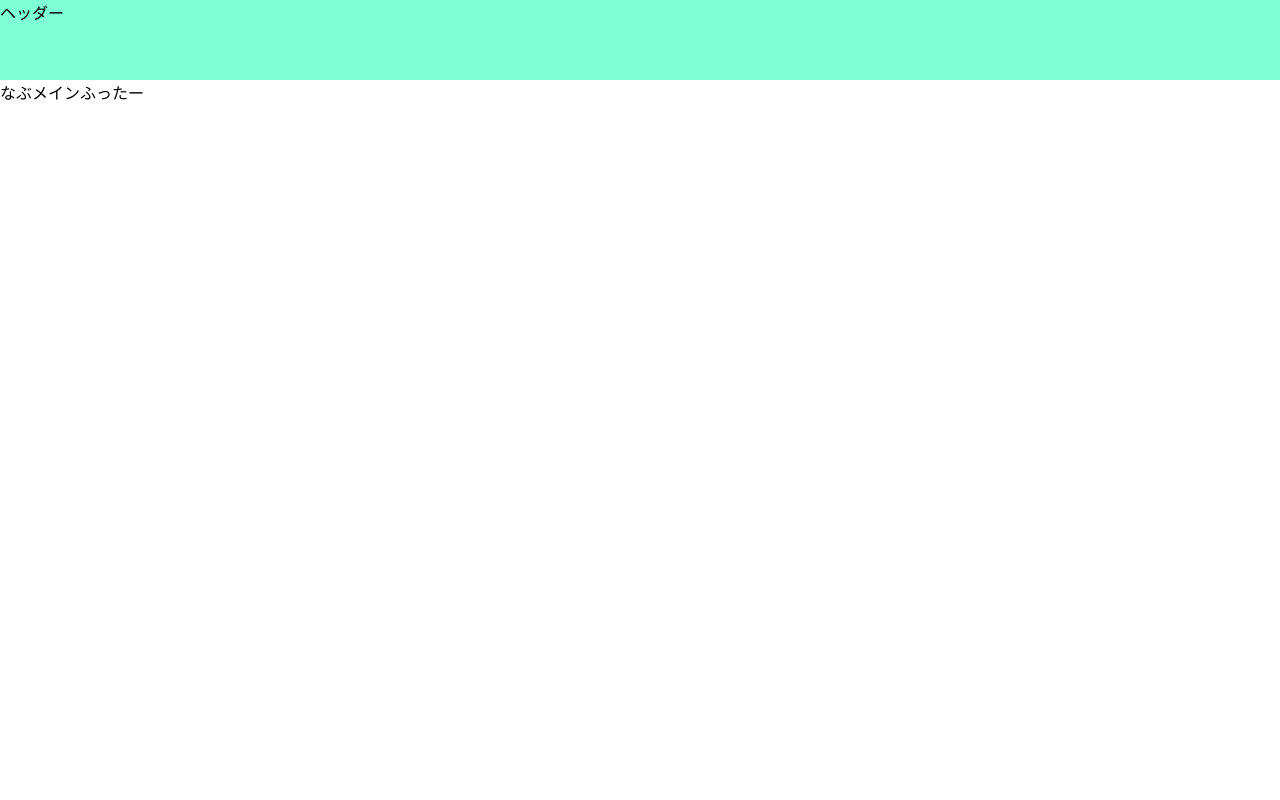
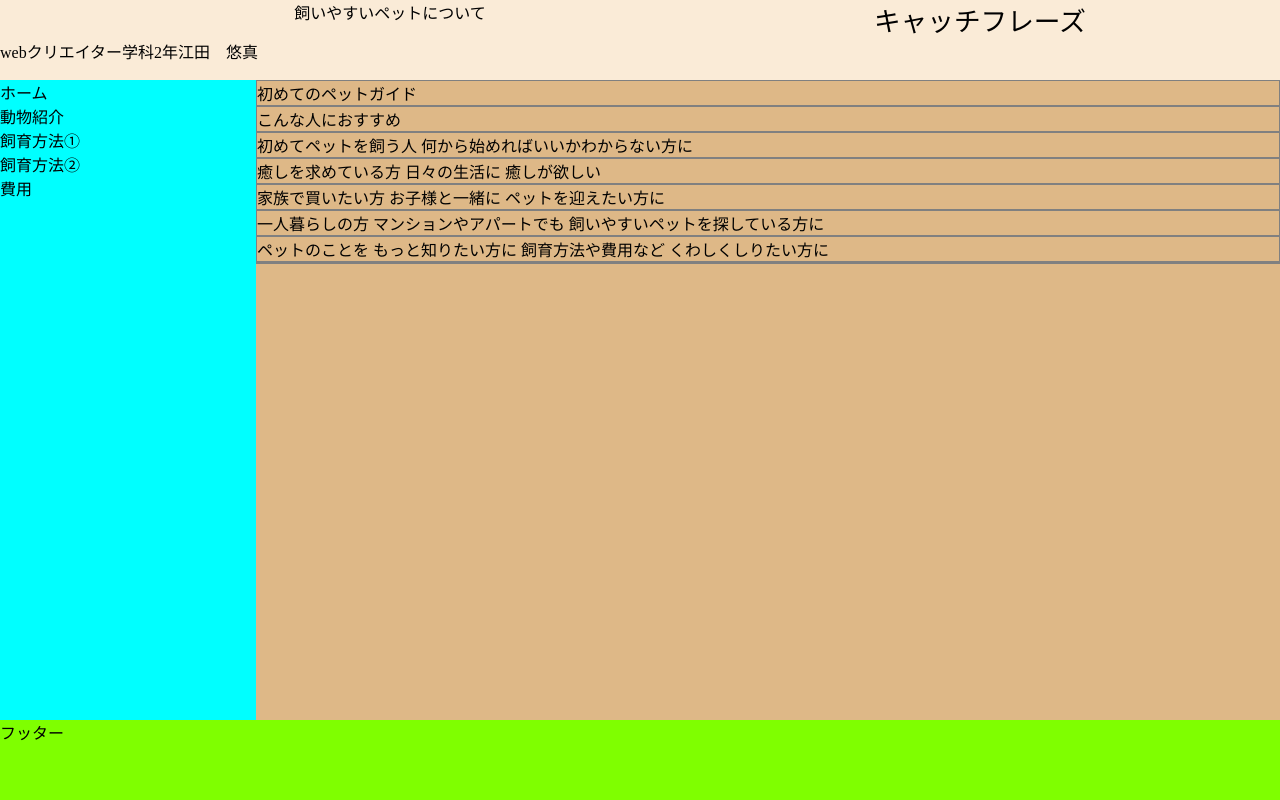
Before and after one commit to ckg25023-cpu/zemi, a plain HTML site: page index.html in a window 1280 px wide. Drawn offline with Linux system fonts and the light colour scheme.

Commit message:
あああ

```diff
--- a/index.html
+++ b/index.html
@@ -5,63 +5,160 @@
     <meta charset="UTF-8">
     <meta name="viewport" content="width=device-width, initial-scale=1.0">
     <title>Document</title>
-    <link rel="stylesheet" href="style.css">
+    <link rel="">
     <style>
-        ::root{
-            --my-nav-width: 30%;
+        :root {
+            --my-nav-width: 20%;
         }
-        *{
+
+        * {
             box-sizing: border-box;
             margin: 0;
+            padding: 0;
         }
-        body{
+
+        body {
             display: flex;
             flex-wrap: wrap;
+        }
 
+        header {
+            background-color: antiquewhite;
+            width: 100%;
+            height: 10vh;
         }
-        header{
+
+        nav {
+            background-color: aqua;
+            width: var(--my-nav-width);
+            height: 80vh;
+        }
+
+        main {
+            background-color: burlywood;
+            width: calc(100% - var(--my-nav-width));
+            height: 80vh;
+        }
+
+        footer {
+            background-color: chartreuse;
             width: 100%;
-            height: 10vh; /*vhは画面に占めるパーセント*/
-            background-color: aquamarine;
+            height: 10vh;
         }
-           {header
-        background-color: aquamarine;
-    }
-    {nav
-        width: var(--my-nav-width);
-        height: 80vh;
-        background-color: blantiquewhite;
+
+        .container {
+            display: flex;
+            flex-wrap: wrap;
         }
-    {main
-        width: calc( 100%-var(--my-nav-width) );
-        height: 80vh;
-        background-color: blanchedalmond;
+
+        .tate {
+            flex-direction: column;
         }
-    {footer
-        width: 100px;
-        height: 10vh;
-        background-color: brown;
+
+        .yoko {
+            flex-direction: row;
+        }
+
+        header {
+            justify-content: space-between;
+        }
+
+        header-title {
+            font-size: 30pt;
+        }
+
+        .header-subtitle {
+            font-size: 20pt;
+        }
+
+        header .kinntouwari {}
+
+        header .kinntouwari {
+           padding-left: 100px;
+
+            justify-content:  space-around;
         }
     </style>
+    <link rel="stylesheet" href="css/header.css">
 </head>
+
 <body>
+
+
     <header>
-        <div>ヘッダー</div>
+        <div class="container yoko kinntouwari">
+            <div class="header-title">飼いやすいペットについて</div>
+            <div class="header-subtitle">キャッチフレーズ</div>
 
+        </div>
+
+        <div class="container yoko">
+            <div>webクリエイター学科</div>
+            <div> 2年</div>
+            <div> 江田　悠真</div>
+        </div>
     </header>
+    <nav>
+        <ul>
+            <li>ホーム </li>
+            <li>動物紹介</li>
+            <li>飼育方法①</li>
+            <li>飼育方法②</li>
+            <li>費用</li>
+        </ul>
+    </nav>
+    <style>
+        main div{
+            border:  solid 1px gray;
+        }
+    </style>
+    <main>
+      <section>
+<div>
+    初めてのペットガイド
+</div>
+<div>
+    こんな人におすすめ
+</div>
+<div>
+    初めてペットを飼う人
 
-    <nav>
-        なぶ
-    </nav>
+何から始めればいいかわからない方に
+</div>
+<div>
+    癒しを求めている方
 
-    <main>
-        メイン
+日々の生活に
+癒しが欲しい
+</div>
+<div>家族で買いたい方
+
+お子様と一緒に
+ペットを迎えたい方に
+</div>
+<div>
+一人暮らしの方
+
+マンションやアパートでも
+飼いやすいペットを探している方に
+</div>
+<div>
+ペットのことを
+もっと知りたい方に
+
+飼育方法や費用など
+くわしくしりたい方に
+</div>
+      </section>
+      <section>
+<div>
+
+</div>
+      </section>
     </main>
-
     <footer>
-        ふったー
+        フッター
     </footer>
-
 </body>
 
 </html>
```
Also changed, not shown: 5 other files.
